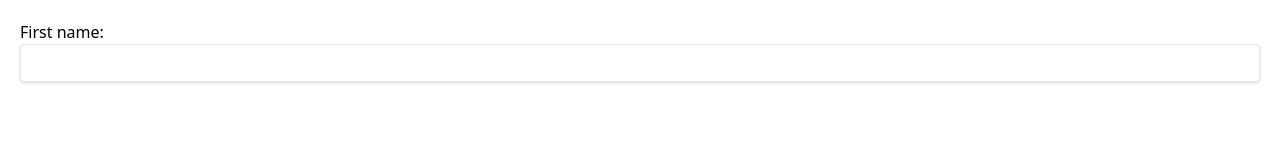
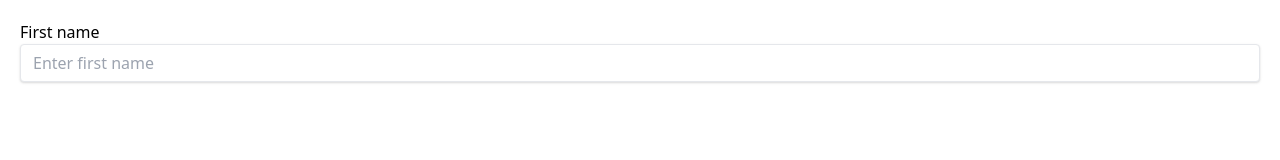
Before and after one commit to gillianlyle/vite, a Vue app: page / in a window 1280 px wide. Shown: the top 160 px of the page. Built offline with nearby package versions, Linux system fonts and the light colour scheme.

Commit message:
feat: custom input component added

```diff
--- a/src/App.vue
+++ b/src/App.vue
@@ -1,15 +1,52 @@
-<script setup>
-// This starter template is using Vue 3 <script setup> SFCs
-// Check out https://v3.vuejs.org/api/sfc-script-setup.html#sfc-script-setup
-import HelloWorld from './components/HelloWorld.vue'
+<template>
+  <div :class="{ error: v$.firstName.$errors.length }">
+    <BaseInput
+      id="firstName"
+      class="input"
+      v-model="firstName"
+      label="First name"
+      placeholder="Enter first name"
+    />
+    <div class="input-errors" v-for="error of v$.firstName.$errors" :key="error.$uid">
+      <div class="error-msg">{{ error.$message }}</div>
+    </div>
+  </div>
+</template>
+
+<script>
+  import useVuelidate from '@vuelidate/core'
+  import { required, helpers } from '@vuelidate/validators'
+  import BaseInput from './components/BaseInput.vue';
+
+  export default {
+    name: 'HelloWorld',
+    components: {
+      BaseInput
+    },
+    setup () {
+      return { v$: useVuelidate() }
+    },
+    data () {
+      return {
+        firstName: '',
+      }
+    },
+    validations () {
+      return {
+        firstName: { required: helpers.withMessage('First name is required', required), $autoDirty: true, $lazy: true },
+      }
+    }
+  }
+
 </script>
 
-<template>
-  <HelloWorld />
-</template>
+<script setup>
 
-<style>
-#app {
-  padding:20px;
+</script>
+
+<style scoped>
+.error-msg {
+  color:red;
 }
+
 </style>
--- /dev/null
+++ b/src/components/BaseInput.vue
@@ -0,0 +1,33 @@
+<template>
+    <label :for="id">{{ label }}</label>
+    <input
+        :id="id"
+        class="base-input"
+        :placeholder="placeholder"
+        :value="modelValue"
+        @input="$emit('update:modelValue', $event.target.value)" />
+</template>
+<script>
+export default {
+    name: 'BaseInput',
+    props:{
+        id:{
+            type: String
+        },
+        label: {
+            type: String
+        },
+        placeholder: {
+            type: String
+        },
+        modelValue: {
+            type: String
+        }
+    },
+}
+</script>
+<style scoped>
+    .base-input {
+        @apply shadow appearance-none border rounded w-full py-2 px-3 text-gray-700 leading-tight;
+    }
+</style>
--- a/src/components/HelloWorld.vue
+++ /dev/null
@@ -1,47 +0,0 @@
-<template>
-  <div :class="{ error: v$.firstName.$errors.length }">
-    <label for="firstName">First name:</label>
-    <input id="firstName" class="input" v-model="firstName">
-    <div class="input-errors" v-for="error of v$.firstName.$errors" :key="error.$uid">
-      <div class="error-msg">{{ error.$message }}</div>
-    </div>
-  </div>
-</template>
-
-<script>
-  import useVuelidate from '@vuelidate/core'
-  import { required, helpers } from '@vuelidate/validators'
-
-  export default {
-    name: 'HelloWorld',
-    setup () {
-      return { v$: useVuelidate() }
-    },
-    data () {
-      return {
-        firstName: '',
-      }
-    },
-    validations () {
-      return {
-        firstName: { required: helpers.withMessage('First name is required', required), $autoDirty: true, $lazy: true },
-      }
-    }
-  }
-
-</script>
-
-<script setup>
-
-</script>
-
-<style scoped>
-.input {
-  @apply shadow appearance-none border rounded w-full py-2 px-3 text-gray-700 leading-tight;
-}
-
-.error-msg {
-  color:red;
-}
-
-</style>
--- a/src/index.css
+++ b/src/index.css
@@ -1,3 +1,7 @@
 @tailwind base;
 @tailwind components;
 @tailwind utilities;
+
+body {
+    padding:20px;
+}
```
